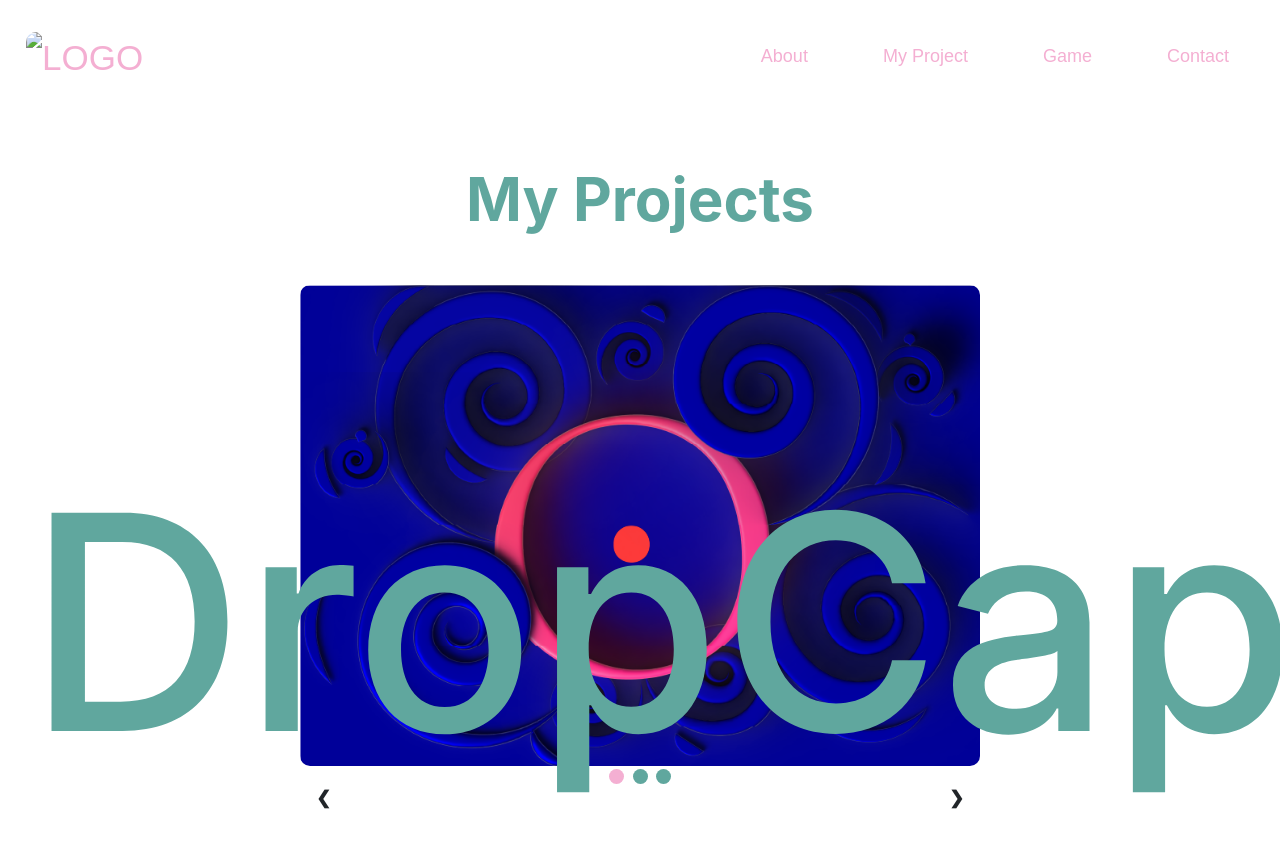
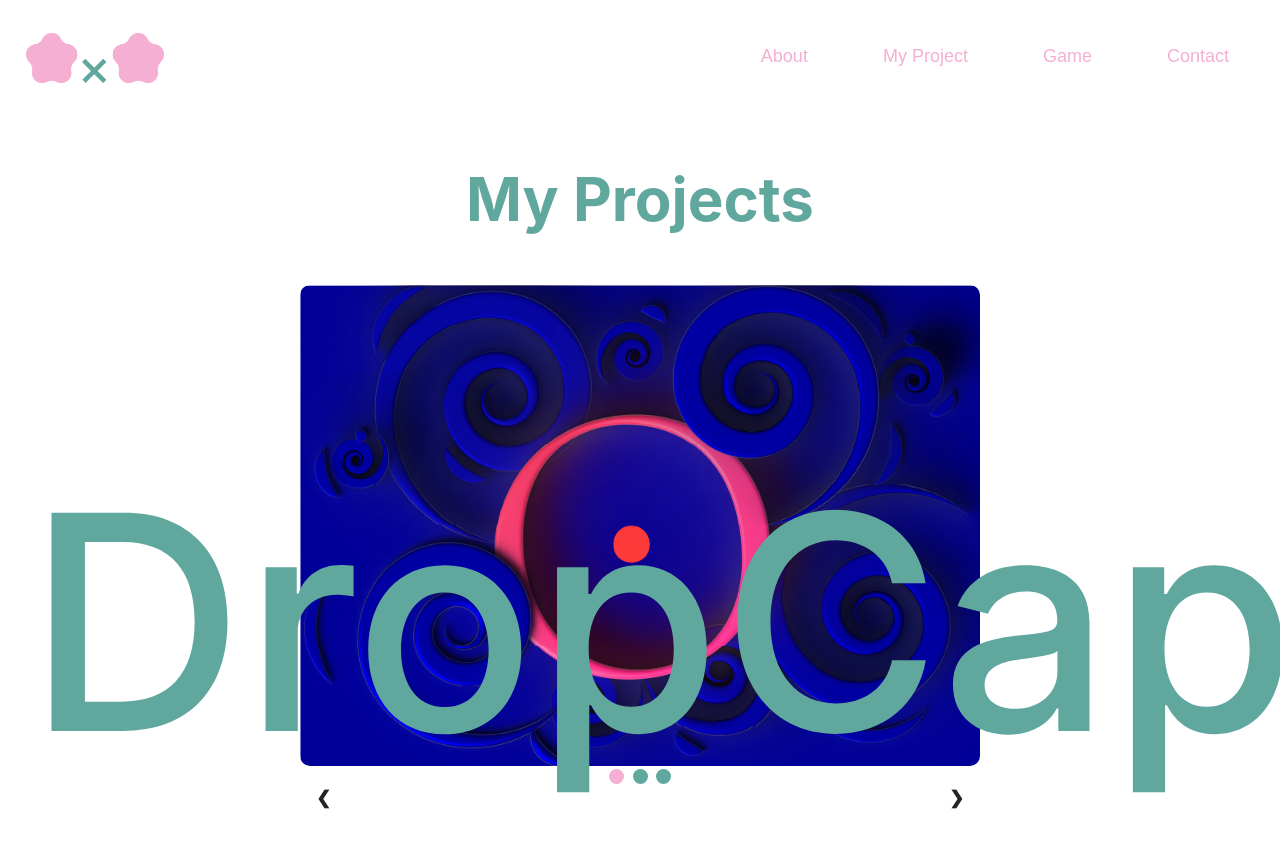
Before and after one commit to srishti-0/Final-Portfolio-, a plain HTML site: page portfolio.html in a window 1280 px wide. Drawn offline with nearby package versions, Linux system fonts and the light colour scheme; files whose address does not match are found by name.

Commit message:
Update portfolio.html

```diff
--- a/portfolio.html
+++ b/portfolio.html
@@ -30,7 +30,7 @@
     <nav class="navbar">
         <div class="max-width container-fluid">
             <div class="logo"><a href="index.html">
-                <img src="image\logo.png" height=50 alt="LOGO">
+                <img src="logo.png" height=50 alt="LOGO">
             </a></div>
 
             <ul class="menu d-flex">
```
